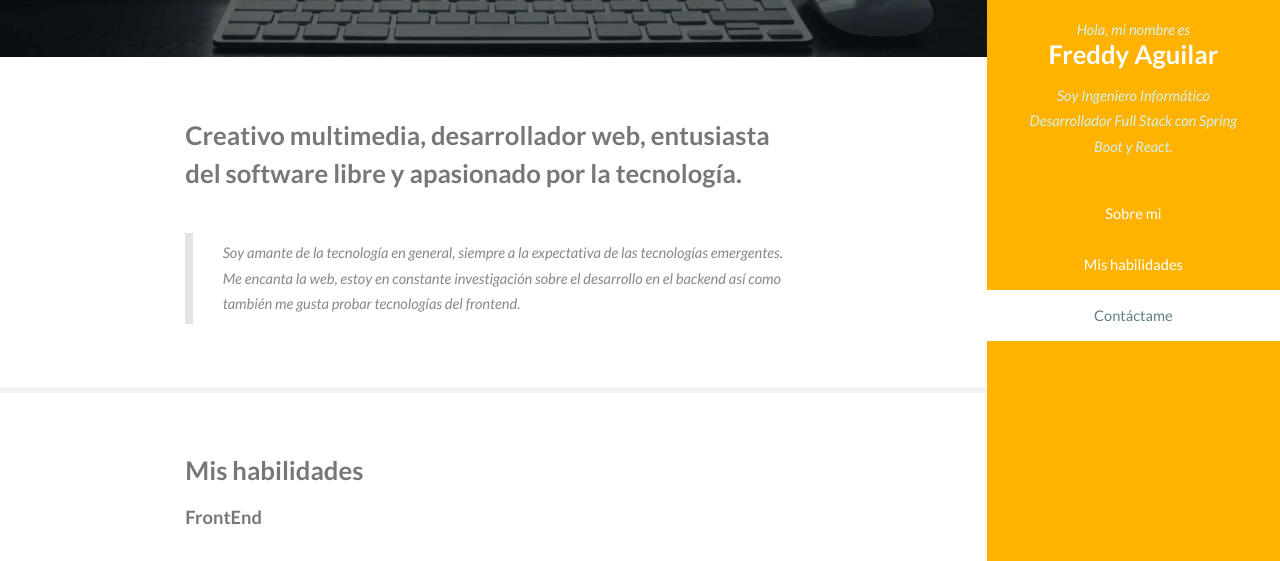
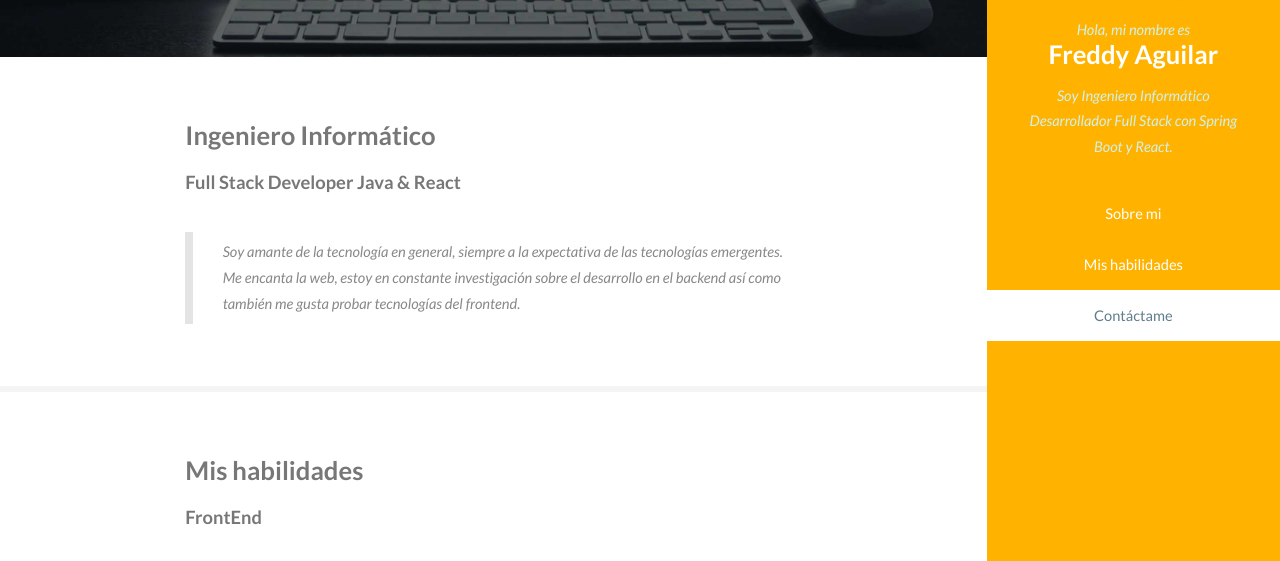
Before and after one commit to freddyar/freddyar.github.io, a plain HTML site: page index.html in a window 1280 px wide. Shown: the part 163-724 px from the top of the page. Drawn offline with Linux system fonts and the light colour scheme.

Commit message:
Update index.html

```diff
--- a/index.html
+++ b/index.html
@@ -51,7 +51,8 @@
 								<div class="container">
 									<header class="major">
 										<!--<h2>Acerca de mi.</h2>-->
-										<h3>Creativo multimedia, desarrollador web, entusiasta del software libre y apasionado por la tecnología.</h3><br/>
+										<h3>Ingeniero Informático</h3>
+										<h4>Full Stack Developer Java & React</h4><br/>
 									</header>
 									<blockquote>
 										Soy amante de la tecnología en general, siempre a la expectativa de las tecnologías emergentes. Me encanta la web, estoy en constante investigación sobre el desarrollo en el backend así como también me gusta probar tecnologías del frontend.
```
